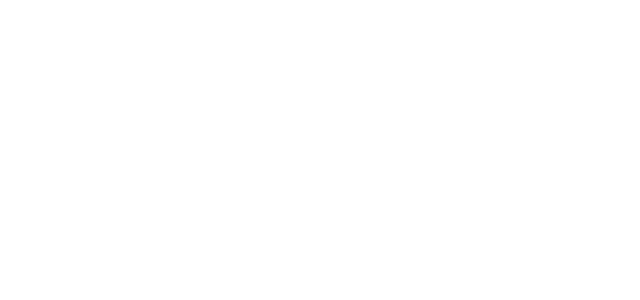
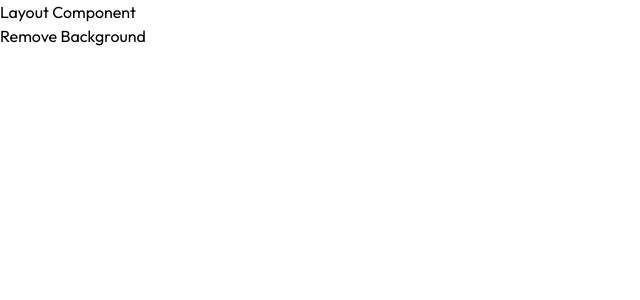
Before and after one commit to KaranBhaskar/post-aura, a React (Vite) app in the folder client/: page /ai/remove-object in a window 1280 px wide. Before the commit this address had no page. Shown: the top 300 px of the page, without its empty margins (0-640 px from the left). Built offline with nearby package versions, Linux system fonts and the light colour scheme; the HTML template or start-up script is replaced by a standard one.

Commit message:
build: added new routes

```diff
--- a/client/src/App.jsx
+++ b/client/src/App.jsx
@@ -1,22 +1,31 @@
 import React from 'react';
 import { Route, Routes } from 'react-router-dom';
 import Home from './pages/Home.jsx';
+import Layout from './pages/Layout.jsx';
+import UserDashboard from './pages/UserDashboard.jsx';
+import ArticleGenerator from './pages/ArticleGenerator.jsx';
+import Titles from './pages/Titles.jsx';
+import ImageGenerator from './pages/ImageGenerator.jsx';
+import RemoveBackground from './pages/RemoveBackground.jsx';
+import RemoveObject from './pages/RemoveObject.jsx';
+import ResumeHelper from './pages/ResumeHelper.jsx';
 import Community from './pages/Community.jsx';
-import Layout from './pages/Layout.jsx';
-import ResumeHelper from './pages/ResumeHelper.jsx';
-import ArticleGenerator from './pages/ArticleGenerator.jsx';
-import UserDashboard from './pages/UserDashboard.jsx';
 
 const App = () => {
   return (
     <div>
       <Routes>
         <Route path="/" element={<Home/>}/>
-        <Route path="/community" element={<Community/>}/>
-        <Route path="/layout" element={<Layout/>}/>
-        <Route path="/resume-helper" element={<ResumeHelper/>}/>
-        <Route path="/article-generator" element={<ArticleGenerator/>}/>
-        <Route path="/user-dashboard" element={<UserDashboard/>}/>
+        <Route path="/ai" element={<Layout/>}>
+        <Route index element={<UserDashboard/>}/>
+        <Route path="article-generator" element={<ArticleGenerator/>}/>
+        <Route path="title-generator" element={<Titles/>}/>
+        <Route path="image-generator" element={<ImageGenerator/>}/>
+        <Route path="remove-background" element={<RemoveBackground/>}/>
+        <Route path="remove-object" element={<RemoveObject/>}/>
+        <Route path="resume-helper" element={<ResumeHelper/>}/>
+        <Route path="community" element={<Community/>}/>
+        </Route>
       </Routes>
     </div>
   );
--- a/client/src/pages/Layout.jsx
+++ b/client/src/pages/Layout.jsx
@@ -1,9 +1,11 @@
 import React from "react";
+import { Outlet } from "react-router-dom";
 
 const Layout = ()=> {
     return(
         <div>
             <h1>Layout Component</h1>
+            <Outlet />
         </div>
     )
 }
--- a/client/src/pages/RemoveObject.jsx
+++ b/client/src/pages/RemoveObject.jsx
@@ -1,6 +1,6 @@
 import React from "react";
 
-const RemoveBackground = () => {
+const RemoveObject = () => {
   return (
     <div>
       <h1>Remove Background</h1>
@@ -8,4 +8,4 @@ const RemoveBackground = () => {
   );
 }
 
-export default RemoveBackground;
+export default RemoveObject;
```
